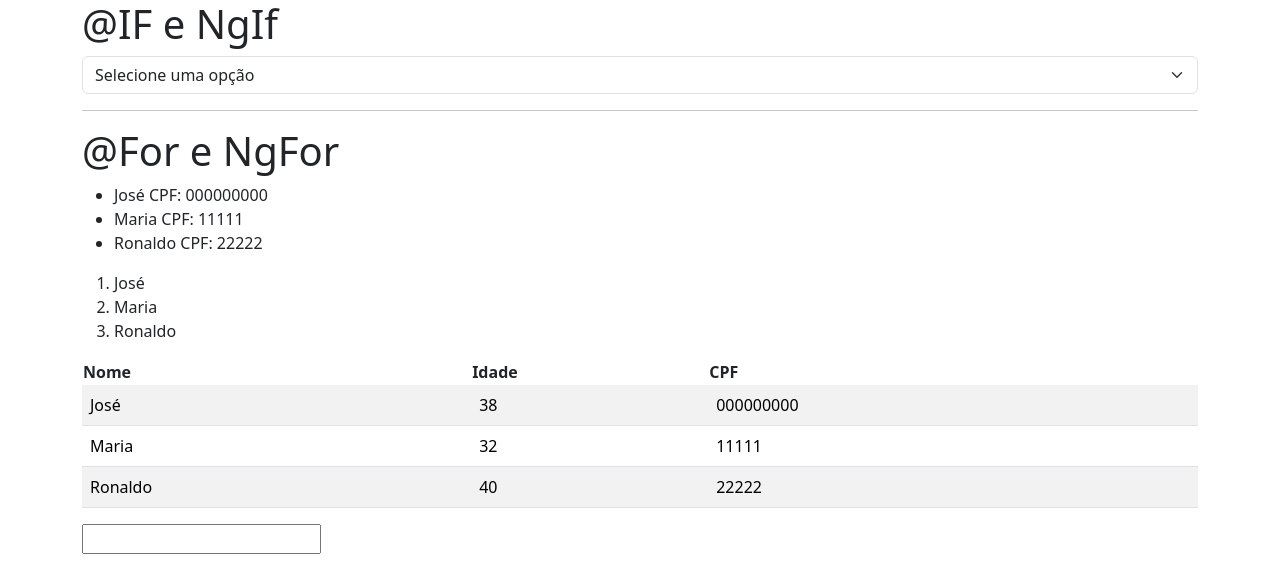
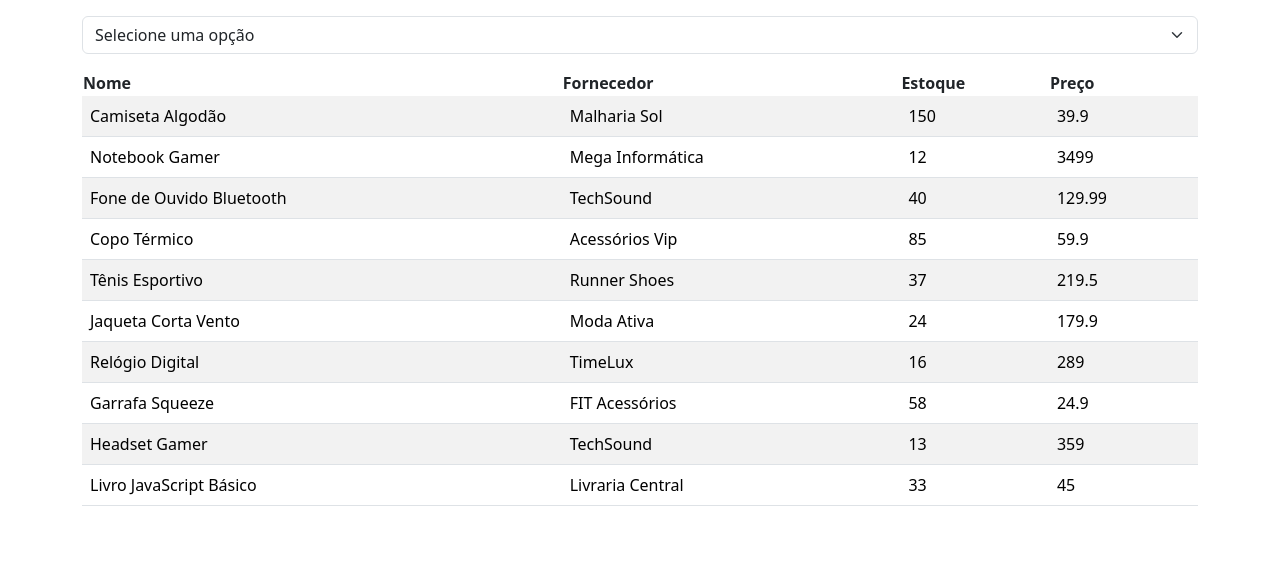
Before and after one commit to renan-andrade-senai/aulas-angular-pub, an Angular app: page / in a window 1280 px wide. Shown: the top 564 px of the page. Built offline with nearby package versions, Linux system fonts and the light colour scheme.

Commit message:
exercicio ordenação produtos

```diff
--- a/src/app/app.html
+++ b/src/app/app.html
@@ -1,67 +1,32 @@
 <div class="container">
-    <h1>@IF e NgIf</h1>
-    <select [(ngModel)]="opcao" name="tipo" id="tipo" class="form-select">
-        @for (op of tipoPessoa; track $index) {
-            <option [value]="$index">{{op}}</option>
-        }
-    </select>
-    @if (opcao == '1') {
-        <div *ngIf="opcao == '1'" class="row">
-            <div class="col">
-                <label for="nome" class="form-label">Nome</label>
-                <input type="text" name="nome" id="nome" class="form-control">
-            </div>
-        </div>
-        <div class="row">
-            <div class="col">
-                <label for="CPF" class="form-label">CPF</label>
-                <input type="text" name="CPF" id="CPF" class="form-control">
-            </div>
-        </div>
-    } @else if (opcao == '2') {
-        <div class="row">
-            <div class="col">
-                <label for="razao-social" class="form-label">Razão Social</label>
-                <input type="text" name="razao-social" id="razao-social" class="form-control">
-            </div>
-        </div>
-        <div class="row">
-            <div class="col">
-                <label for="CNPJ" class="form-label">CNPJ</label>
-                <input type="text" name="CNPJ" id="CNPJ" class="form-control">
-            </div>
-        </div>
-    }
-    <hr>
-    <h1>@For e NgFor</h1>
-    <ul>
-    @for (pessoa of pessoas; track $index) {
-      <li>{{pessoa.nome}} CPF: {{pessoa.cpf}}</li>
-    }
-  </ul>
-  <ol>
-    <li *ngFor="let pessoa of pessoas">
-      {{pessoa.nome}}
-    </li>
-  </ol>
+  <div class="row my-3">
+    <div class="col">
+      <select [(ngModel)]="opcao" (ngModelChange)="reordenarLista()" name="ordem" id="ordem" class="form-select">
+        <option value="0">Selecione uma opção</option>
+        <option value="1">Nome</option>
+        <option value="2">Fornecedor</option>
+        <option value="3">Estoque</option>
+        <option value="4">Preço</option>
+      </select>
+    </div>
+  </div>
   <table class="table table-striped">
     <thead>
       <th>Nome</th>
-      <th>Idade</th>
-      <th>CPF</th>
+      <th>Fornecedor</th>
+      <th>Estoque</th>
+      <th>Preço</th>
     </thead>
     <tbody>
-      @for (pessoa of pessoas; track $index) {
+      @for (produto of produtos; track $index) {
         <tr>
-          <td>{{pessoa.nome}}</td>
-          <td>{{pessoa.idade}}</td>
-          <td>{{pessoa.cpf}}</td>
+          <td>{{produto.nome}}</td>
+          <td>{{produto.fornecedor}}</td>
+          <td>{{produto.estoque}}</td>
+          <td>{{produto.preco}}</td>
         </tr>
       }
     </tbody>
   </table>
 
-  <input [(ngModel)]="pessoaEdicao.nome" type="text" name="" id="">
-
-
 <router-outlet />
--- a/src/app/app.ts
+++ b/src/app/app.ts
@@ -1,8 +1,8 @@
 import { Component } from '@angular/core';
 import { RouterOutlet } from '@angular/router';
-import { Pessoa } from '../shared/models/Pessoa';
 import { CommonModule } from '@angular/common';
 import { FormsModule } from '@angular/forms';
+import { Produto } from '../shared/models/Produto';
 
 @Component({
   selector: 'app-root',
@@ -12,16 +12,38 @@ import { FormsModule } from '@angular/forms';
 })
 export class App {
 
-  protected tipoPessoa = ['Selecione uma opção', 'Física', 'Jurídica'];
+  protected produtos: Produto[] = [
+    new Produto("Camiseta Algodão", "Malharia Sol", 150, 39.90),
+    new Produto("Notebook Gamer", "Mega Informática", 12, 3499.00),
+    new Produto("Fone de Ouvido Bluetooth", "TechSound", 40, 129.99),
+    new Produto("Copo Térmico", "Acessórios Vip", 85, 59.90),
+    new Produto("Tênis Esportivo", "Runner Shoes", 37, 219.50),
+    new Produto("Jaqueta Corta Vento", "Moda Ativa", 24, 179.90),
+    new Produto("Relógio Digital", "TimeLux", 16, 289.00),
+    new Produto("Garrafa Squeeze", "FIT Acessórios", 58, 24.90),
+    new Produto("Headset Gamer", "TechSound", 13, 359.00),
+    new Produto("Livro JavaScript Básico", "Livraria Central", 33, 45.00)
+  ];
+
   protected opcao = '0';
 
-  protected pessoas: Pessoa[] = [
-    new Pessoa('José', 38, '000000000'),
-    new Pessoa('Maria', 32, '11111'),
-    new Pessoa('Ronaldo', 40, '22222'),
-  ];
-
-  protected pessoaEdicao = new Pessoa();
-
+  reordenarLista() {
+    switch (this.opcao) {
+      case '1':
+        this.produtos = this.produtos.sort((p1, p2) => p1.nome.localeCompare(p2.nome));
+        break;
+      case '2':
+        this.produtos = this.produtos.sort((p1, p2) => p1.fornecedor.localeCompare(p2.fornecedor));
+        break;
+      case '3':
+        this.produtos = this.produtos.sort((p1, p2) => p1.estoque - p2.estoque);
+        break;
+      case '4':
+        this.produtos = this.produtos.sort((p1, p2) => p1.preco - p2.preco);
+        break;
+      default:
+        break;
+    }
+  }
 
 }
--- /dev/null
+++ b/src/shared/models/Produto.ts
@@ -0,0 +1,3 @@
+export class Produto {
+    constructor(public nome: string = '', public fornecedor: string = '', public estoque: number = 0, public preco: number = 0) {}
+}
```
